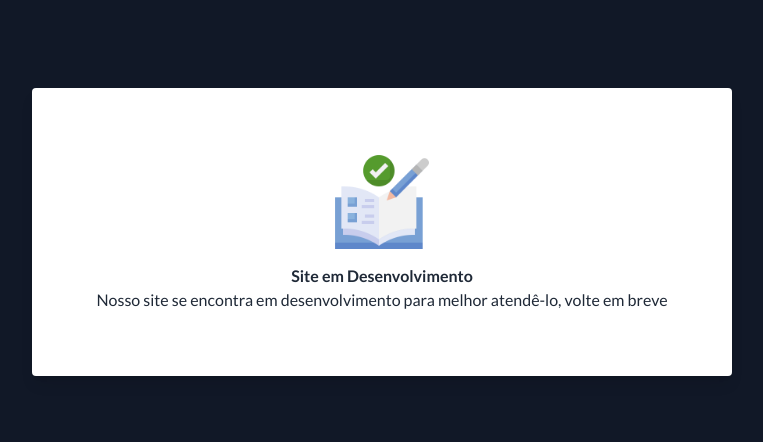
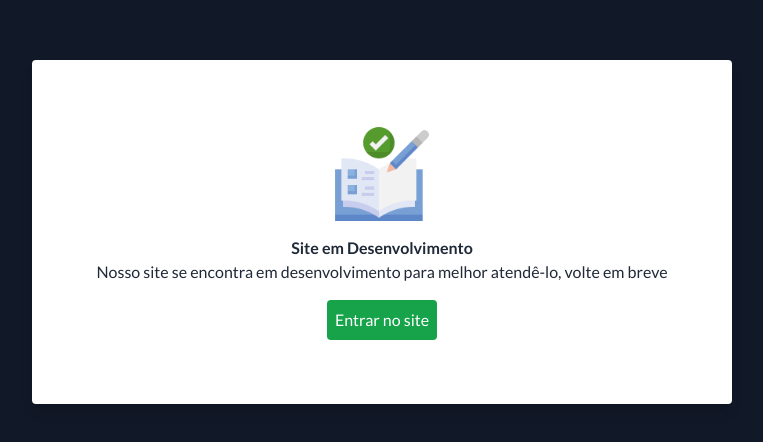
Before and after one commit to SirD007/SiteTaeyoung, a React (Vite) app: page / in a window 1280 px wide. Shown: the part 168-610 px from the top of the page, without its empty margins (258-1021 px from the left). Built offline with nearby package versions, Linux system fonts and the light colour scheme.

Commit message:
added link to Maintaince page

```diff
--- a/src/pages/Maint.jsx
+++ b/src/pages/Maint.jsx
@@ -1,11 +1,15 @@
+import devicon from '../../public/devicon.png'
+import { Link } from 'react-router-dom'
+
 export default function Maint() {
     return (
       <div>
       <div className="h-screen w-screen bg-gray-900 flex items-center justify-center">
         <div className="flex flex-col items-center justify-center bg-white p-16 rounded shadow-lg">
-          <img className="max-w-[100px] mb-3" src="public/devicon.png" alt="em_desenvolvimento" />
+          <img className="max-w-[100px] mb-3" src={devicon} alt="em_desenvolvimento" />
           <span className="text-gray-800 font-bold text-center">Site em Desenvolvimento</span>
           <span className="text-gray-800 text-center">Nosso site se encontra em desenvolvimento para melhor atendê-lo, volte em breve</span>
+          <Link className='mt-4' to="/home"><button className='bg-green-600 hover:bg-green-500 p-2 rounded text-white transition-all'>Entrar no site</button></Link>
         </div>
       </div>
       </div>
```
